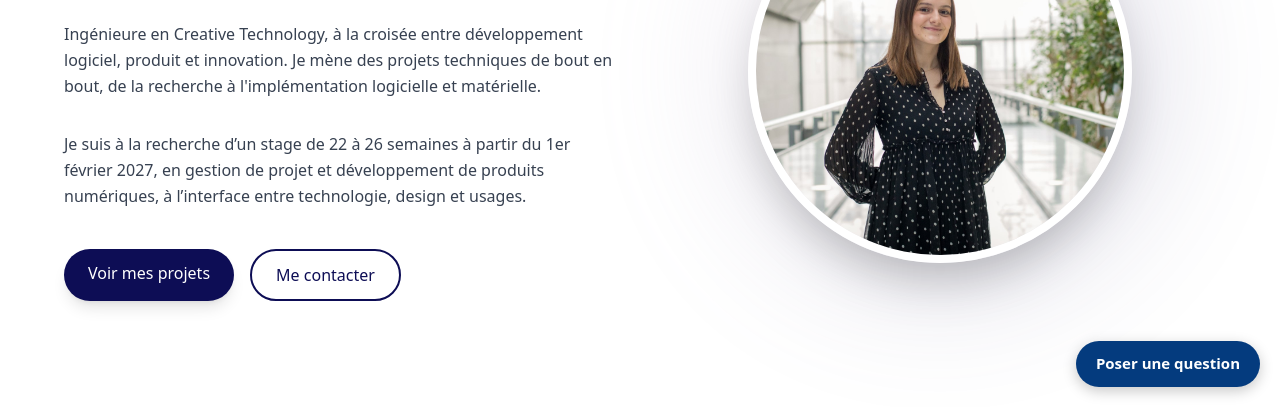
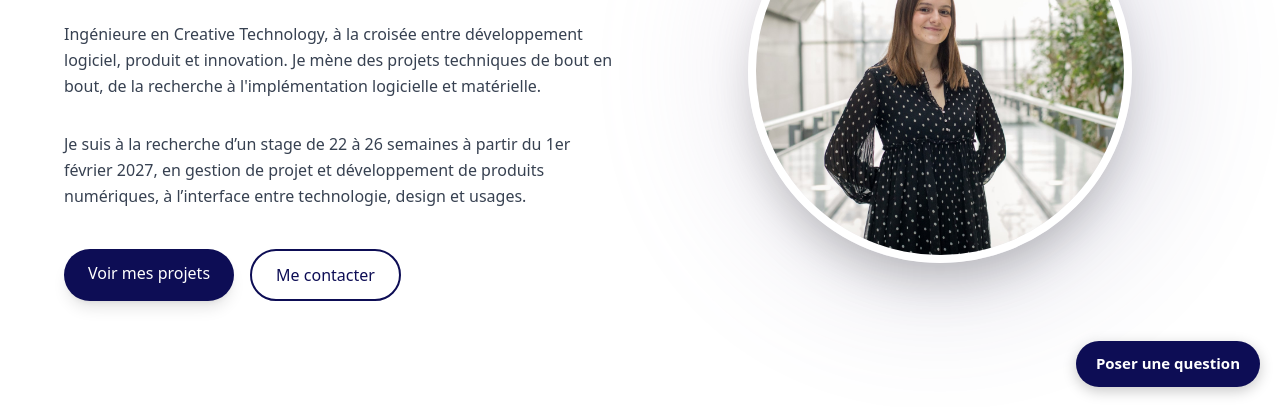
Before and after one commit to Clarafadda/portfolio, a plain HTML site: page index.html in a window 1280 px wide. Shown: the part 393-800 px from the top of the page. Drawn offline with nearby package versions, Linux system fonts and the light colour scheme.

Commit message:
update couleur

```diff
--- a/chatbot.css
+++ b/chatbot.css
@@ -1,6 +1,6 @@
 /* Adapte ces variables à la palette de ton portfolio. */
 .cb-root {
-  --cb-accent: #043B7E;      /* bleu des dossiers : à ajuster */
+  --cb-accent: #0d0d55;      /* bleu des dossiers : à ajuster */
   --cb-accent-text: #ffffff;
   --cb-bg: #ffffff;
   --cb-text: #1c2430;
```
